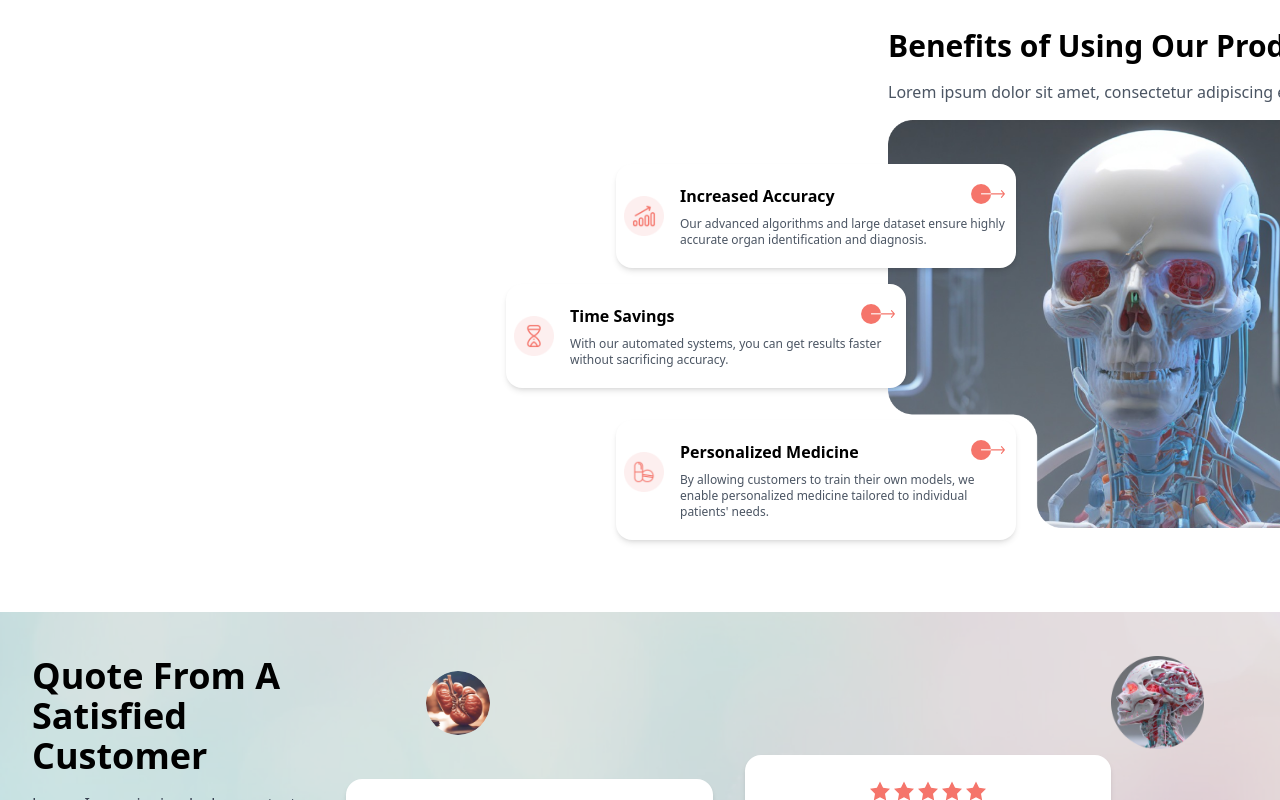
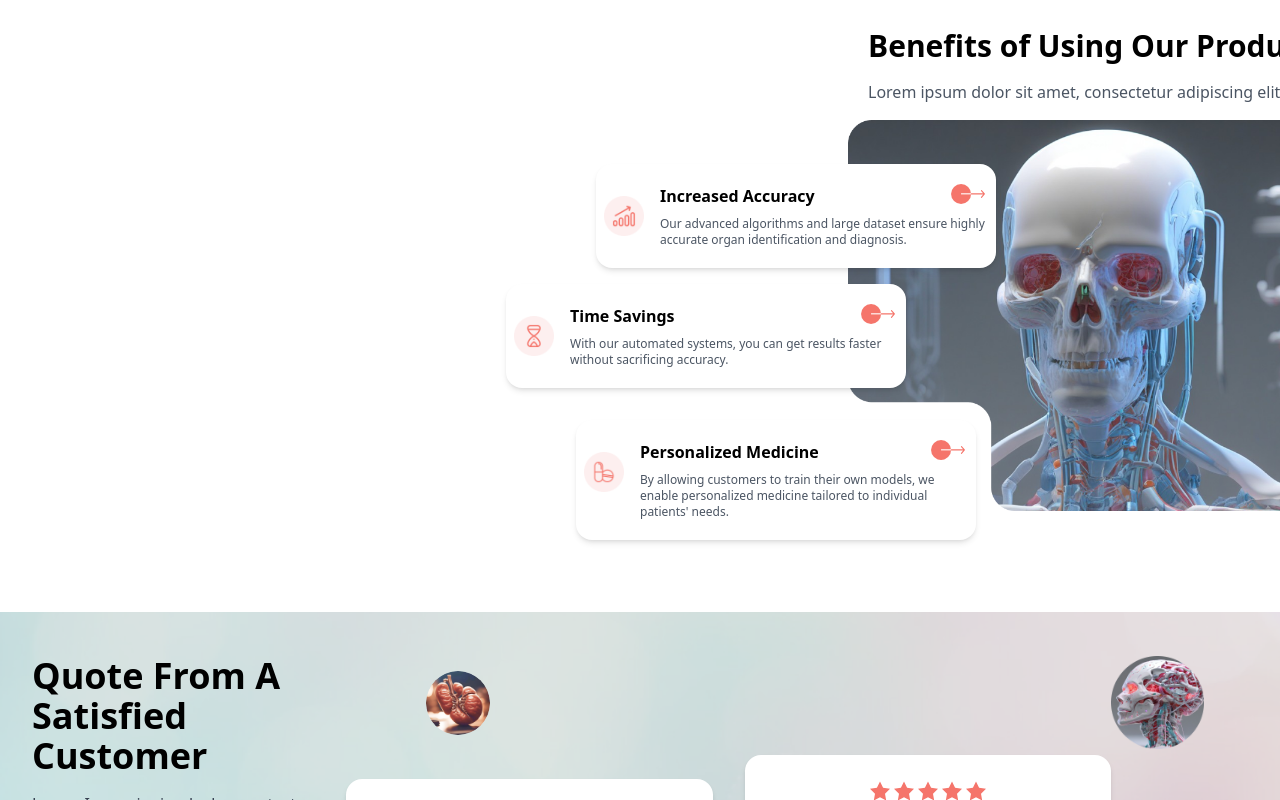
Before and after one commit to azharkhan93/Robocan-AI, a Next.js app: page / in a window 1280 px wide. Shown: the part 1320-2120 px from the top of the page. Built offline with nearby package versions, Linux system fonts and the light colour scheme.

Commit message:
new chnages

```diff
--- a/app/Components/Cards/index.tsx
+++ b/app/Components/Cards/index.tsx
@@ -32,7 +32,7 @@ const Cards = () => {
     <div className="flex-shrink-0 w-3/3 p-10  ">
       <div className="grid grid-cols-1 gap-4 mt-32 ">
         {/* Card 1 */}
-        <div className="relative bg-white p-2 z-10 rounded-2xl shadow-md w-[400px]" style={{ marginLeft: '400px' }}>
+        <div className="relative bg-white p-2 z-10 rounded-2xl shadow-md w-[400px]" style={{ marginLeft: '380px' }}>
   {/* SVG at the top-right corner */}
   <div className="absolute top-3 right-0 mt-2 mr-2">
     <svg width="40" height="20" viewBox="0 0 61 36" fill="none" xmlns="http://www.w3.org/2000/svg">
@@ -93,7 +93,7 @@ const Cards = () => {
   </div>
 </div>
 
-<div className="relative bg-white p-2 rounded-2xl shadow-md w-[400px] ml-46 mt-4 " style={{ marginLeft: '400px' }} >
+<div className="relative bg-white p-2 rounded-2xl shadow-md w-[400px] ml-46 mt-4 " style={{ marginLeft: '360px' }} >
   {/* SVG at the top-right corner */}
   <div className="absolute top-3 right-0 mt-2 mr-2">
     <svg width="40" height="20" viewBox="0 0 61 36" fill="none" xmlns="http://www.w3.org/2000/svg">
@@ -152,7 +152,7 @@ By allowing customers to train their own models, we enable personalized medicine
     height={500}
     width={500}
     // objectFit="cover"
-    className="rounded-md"
+    className="rounded-md -ml-5"
   />
 
       </div>
```
